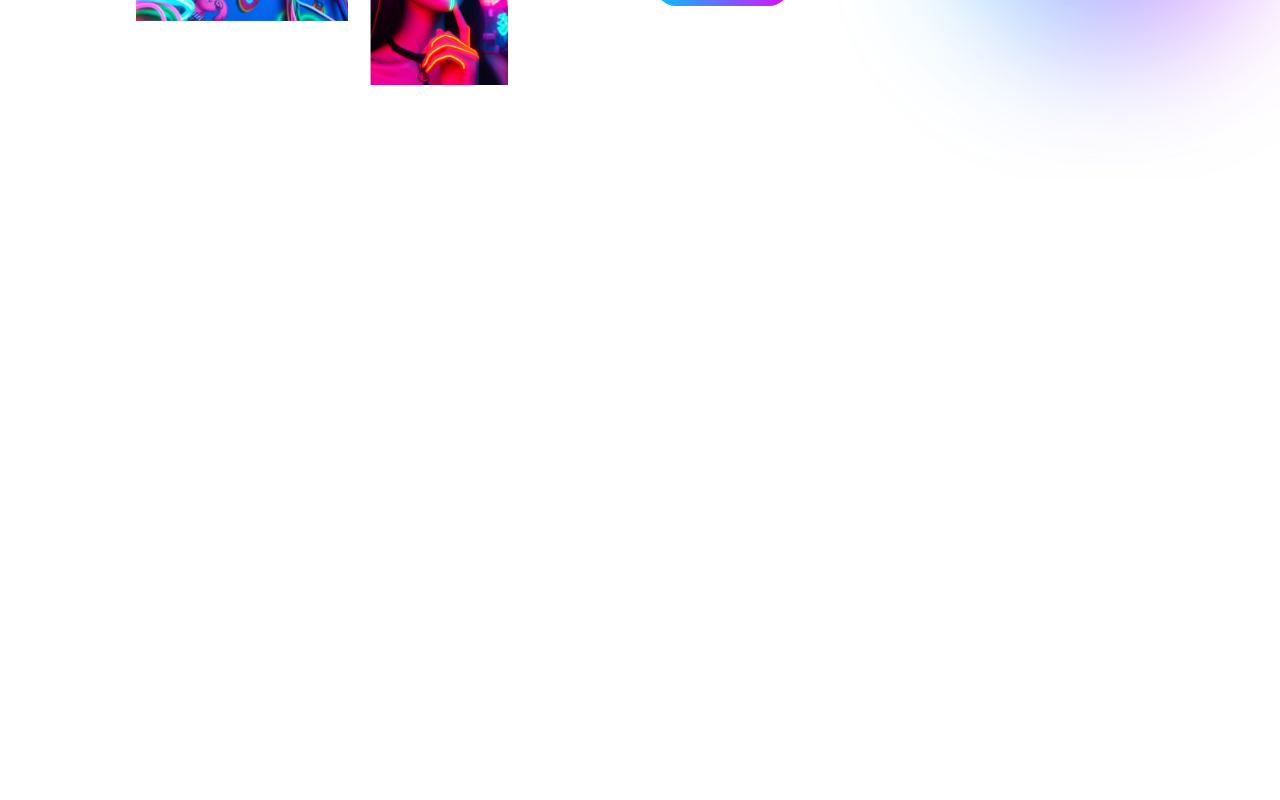
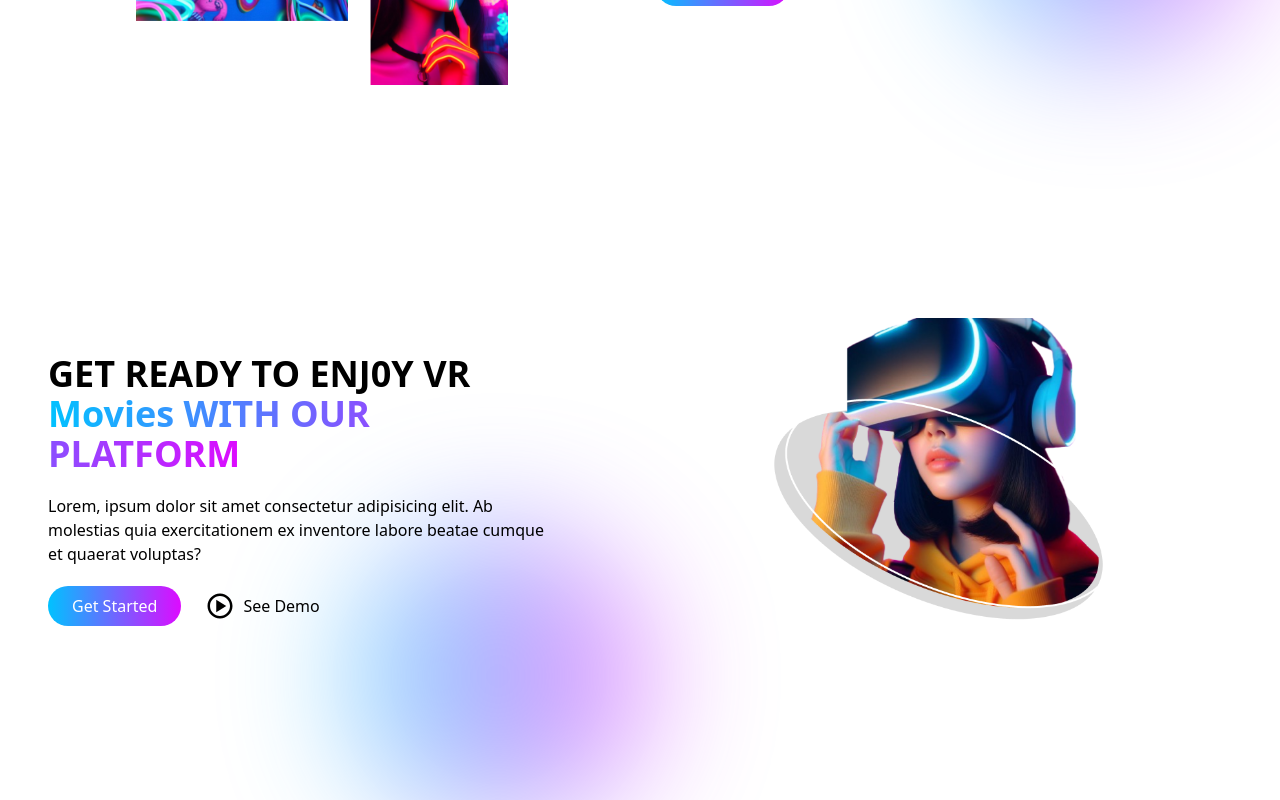
Before and after one commit to freetimezp/js-portfolio-56-vrworld, a React (Vite) app: page / in a window 1280 px wide. Shown: the part 1396-2196 px from the top of the page. Before the commit the page ends 1576 px from the top, so only its background shows below. Built offline with nearby package versions, Linux system fonts and the light colour scheme.

Commit message:
07. js-portfolio-56-vrworld. Banner2 component.

```diff
--- a/src/App.jsx
+++ b/src/App.jsx
@@ -6,6 +6,7 @@
 import Hero from "./components/Hero/Hero";
 import Quotes from "./components/Quotes/Quotes";
 import Banner from "./components/Banner/Banner";
+import Banner2 from "./components/Banner/Banner2";
 
 function App() {
   const [isPlay, setIsPlay] = useState(false);
@@ -31,6 +32,7 @@
       <Hero togglePlay={togglePlay} />
       <Quotes />
       <Banner togglePlay={togglePlay} />
+      <Banner2 togglePlay={togglePlay} />
     </main>
   );
 }
--- /dev/null
+++ b/src/components/Banner/Banner2.jsx
@@ -0,0 +1,66 @@
+/* eslint-disable react/prop-types */
+import { BiPlayCircle } from "react-icons/bi";
+
+import BannerPng from "../../assets/images/banner2.png";
+
+const Banner2 = ({ togglePlay }) => {
+  return (
+    <div className="py-12 sm:py-0 relative">
+      <div className="container min-h-[620px] flex items-center">
+        <div className="grid grid-cols-1 sm:grid-cols-2 gap-8 place-items-center">
+          {/* text content section */}
+          <div className="order-2 sm:order-1  lg:pr-20 relative">
+            <div className="relative z-10 space-y-5">
+              <h1
+                data-aos="fade-up"
+                data-aos-delay="300"
+                className="text-4xl font-semibold"
+              >
+                GET READY TO ENJ0Y VR{" "}
+                <span className="bg-clip-text text-transparent bg-gradient-to-r
+                  from-primary to-secondary">
+                  Movies WITH OUR PLATFORM
+                </span>
+              </h1>
+              <p data-aos="fade-up" data-aos-delay="500">
+                Lorem, ipsum dolor sit amet consectetur adipisicing elit. Ab
+                molestias quia exercitationem ex inventore labore beatae cumque
+                et quaerat voluptas?
+              </p>
+              <div className="flex gap-6">
+                <button
+                  data-aos="fade-up"
+                  data-aos-delay="700"
+                  className="primary-btn"
+                >
+                  Get Started
+                </button>
+                <button
+                  data-aos="fade-up"
+                  data-aos-delay="900"
+                  onClick={togglePlay}
+                  className="flex items-center gap-2"
+                >
+                  {" "}
+                  <BiPlayCircle className="text-3xl" />
+                  See Demo
+                </button>
+              </div>
+            </div>
+            {/* backgrond color blob */}
+            <div className="h-[300px] w-[300px] bg-gradient-to-r from-primary
+              to-secondary rounded-full absolute bottom-[-200px] left-[300px] blur-3xl
+              opacity-50 "></div>
+          </div>
+
+          {/* image section */}
+          <div data-aos="fade-up" className="order-1 sm:order-2">
+            <img src={BannerPng} alt="" className="w-full max-w-[400px]" />
+          </div>
+        </div>
+      </div>
+    </div>
+  );
+};
+
+export default Banner2;
```
